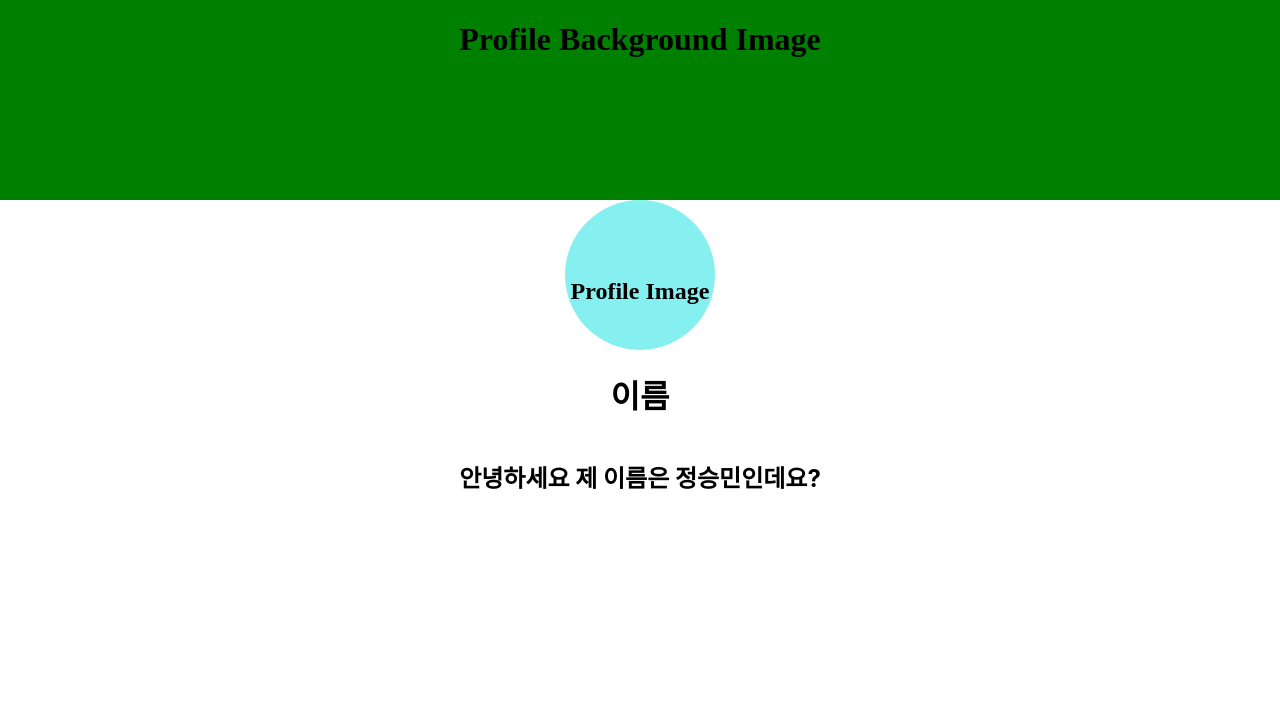
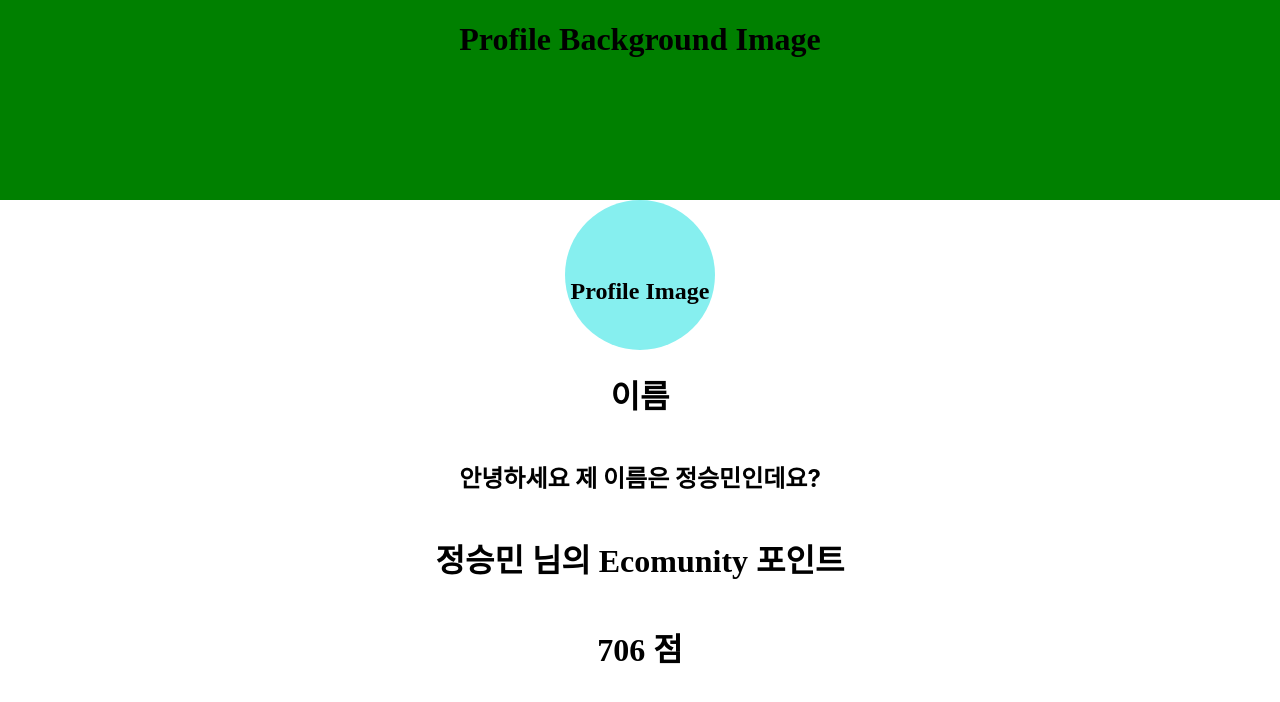
Before and after one commit to rdg1029/ECOmunity-FE, a React (Create React App) app: page /profile in a window 1280 px wide. Shown: the top 702 px of the page. Built offline with nearby package versions, Linux system fonts and the light colour scheme; no server answers.

Commit message:
Add ProfilePoint.tsx

```diff
--- /dev/null
+++ b/src/components/ProfilePoint.tsx
@@ -0,0 +1,15 @@
+import React from "react";
+
+const uName = "정승민";
+const point = 706;
+
+const ProfilePoint:React.FC = () => {
+    return(
+        <>
+            <h1>{uName} 님의 Ecomunity 포인트</h1>
+            <h1>{point} 점</h1>
+        </>
+    );
+}
+
+export default ProfilePoint;
--- a/src/pages/Profile.tsx
+++ b/src/pages/Profile.tsx
@@ -3,6 +3,7 @@
 import ProfileImg from "../components/ProfileImg";
 import ProfileBgImg from "../components/ProfileBgImg";
 import ProfileIntro from "../components/ProfileIntro";
+import ProfilePoint from "../components/ProfilePoint";
 
 const ProfileWholeContainer = styled.div`
     width: 100%;
@@ -18,6 +19,7 @@
             <ProfileBgImg/>
             <ProfileImg/>
             <ProfileIntro/>
+            <ProfilePoint/>
         </ProfileWholeContainer>
     );
 }
```
